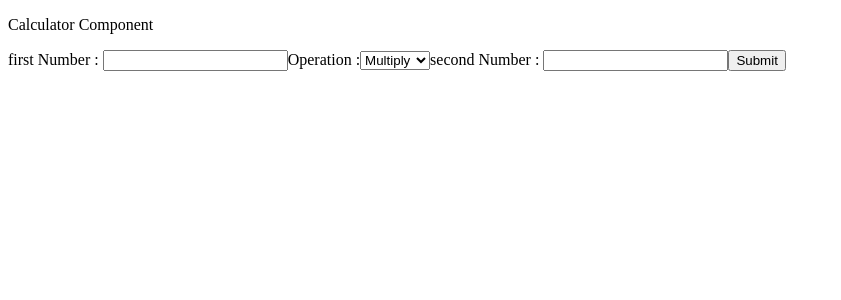
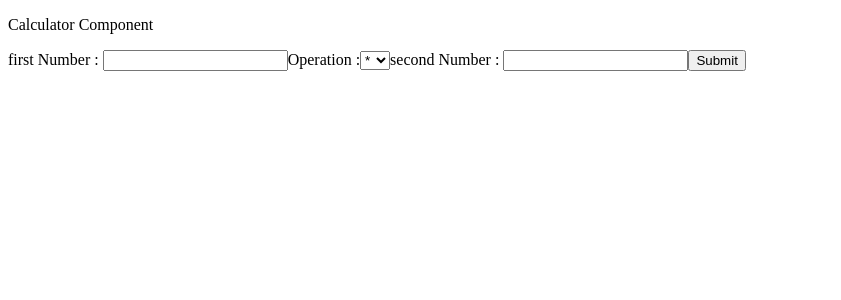
Before and after one commit to MattVaughan-Jones/PracticeProject, a React (Create React App) app in the folder practice-project-ui/: page / in a window 1280 px wide. Shown: the top 300 px of the page, without its empty margins (0-841 px from the left). Built offline with nearby package versions, Linux system fonts and the light colour scheme.

Commit message:
patch calculator component. remove redundant references from public/index.html

```diff
--- a/practice-project-ui/public/index.html
+++ b/practice-project-ui/public/index.html
@@ -2,14 +2,14 @@
 <html lang="en">
   <head>
     <meta charset="utf-8" />
-    <link rel="icon" href="%PUBLIC_URL%/favicon.ico" />
+    <!-- <link rel="icon" href="%PUBLIC_URL%/favicon.ico" /> -->
     <meta name="viewport" content="width=device-width, initial-scale=1" />
     <meta name="theme-color" content="#000000" />
     <meta
       name="description"
       content="Web site created using create-react-app"
     />
-    <link rel="apple-touch-icon" href="%PUBLIC_URL%/logo192.png" />
+    <!-- <link rel="apple-touch-icon" href="%PUBLIC_URL%/logo192.png" /> -->
     <!--
       manifest.json provides metadata used when your web app is installed on a
       user's mobile device or desktop. See https://developers.google.com/web/fundamentals/web-app-manifest/
--- a/practice-project-ui/src/Calculator.tsx
+++ b/practice-project-ui/src/Calculator.tsx
@@ -46,10 +46,10 @@ function App() {
           <label>first Number : <input name="firstValue" type="number" /></label>
           <label>Operation :
             <select name="operation">
-              <option value={ Operations.Multiply }>Multiply</option>
-              <option value={ Operations.Divide }>divide</option>
-              <option value={ Operations.Add }>Add</option>
-              <option value={ Operations.Subtract }>subtract</option>
+              <option value={ Operations.Multiply }>{ Operations.Multiply }</option>
+              <option value={ Operations.Divide }>{ Operations.Divide }</option>
+              <option value={ Operations.Add }>{ Operations.Add }</option>
+              <option value={ Operations.Subtract }>{ Operations.Subtract }</option>
             </select>
           </label>
           <label>second Number : <input name="secondValue" type="number" /></label>
```
